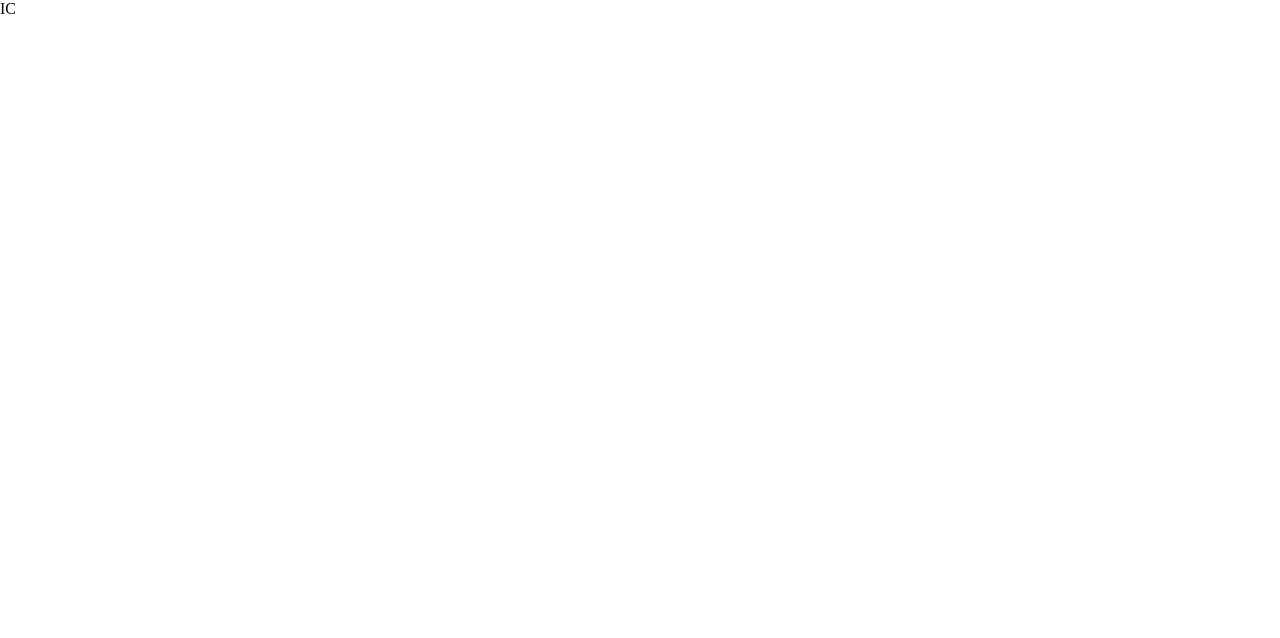
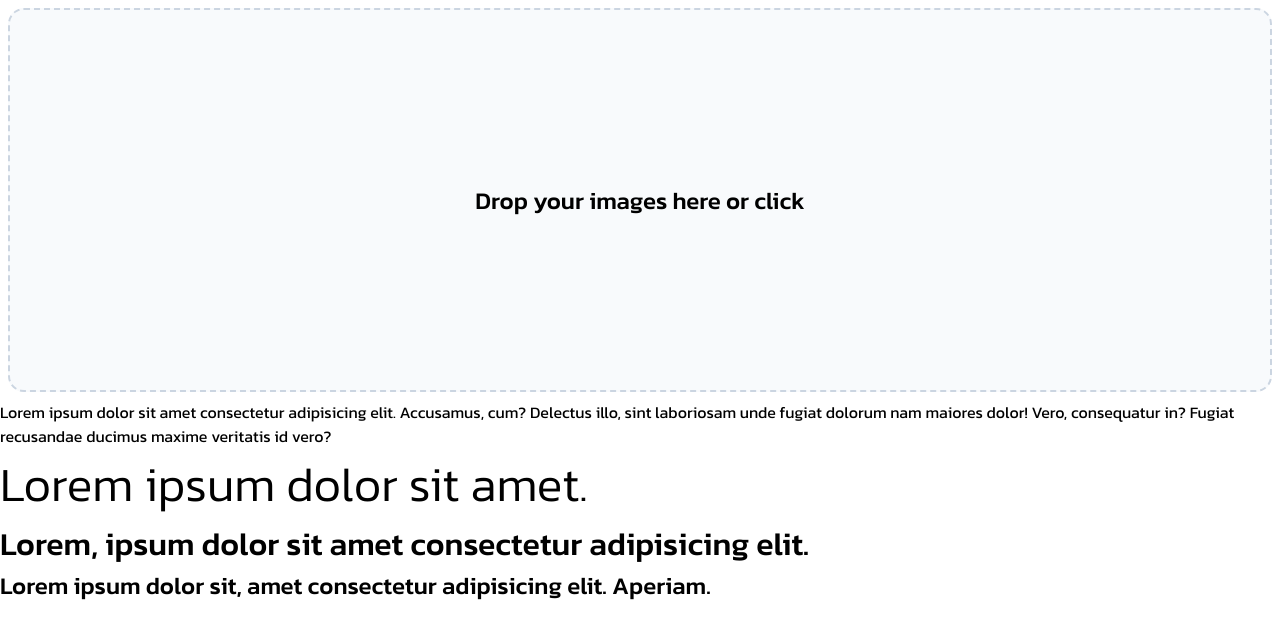
Before and after one commit to hungrysamurai/images_converter, a React (Vite) app: page / in a window 1280 px wide. Shown: the top 638 px of the page. Built offline with nearby package versions, Linux system fonts and the light colour scheme.

Commit message:
store and raw files slice added

```diff
--- a/index.html
+++ b/index.html
@@ -3,8 +3,14 @@
   <head>
     <meta charset="UTF-8" />
     <link rel="icon" type="image/svg+xml" href="/vite.svg" />
+    <link rel="preconnect" href="https://fonts.googleapis.com" />
+    <link rel="preconnect" href="https://fonts.gstatic.com" crossorigin />
+    <link
+      href="https://fonts.googleapis.com/css2?family=Kanit:wght@300;400;500&display=swap"
+      rel="stylesheet"
+    />
     <meta name="viewport" content="width=device-width, initial-scale=1.0" />
-    <title>Vite + React</title>
+    <title>Images Converter</title>
   </head>
   <body>
     <div id="root"></div>
--- a/package.json
+++ b/package.json
@@ -10,8 +10,11 @@
     "preview": "vite preview"
   },
   "dependencies": {
+    "@reduxjs/toolkit": "^1.9.5",
+    "nanoid": "^4.0.2",
     "react": "^18.2.0",
     "react-dom": "^18.2.0",
+    "react-redux": "^8.1.2",
     "styled-components": "^6.0.7"
   },
   "devDependencies": {
--- a/src/App.jsx
+++ b/src/App.jsx
@@ -1,11 +1,16 @@
-import GlobalStyles from "./GlobalStyles"
+import GlobalStyles from "./GlobalStyles";
+import ImagesUploadArea from "./components/ImagesUploadArea";
 
 function App() {
 
   return (
     <>
     <GlobalStyles/>
-    <div>IC</div>
+    <ImagesUploadArea/>
+    <p>Lorem ipsum dolor sit amet consectetur adipisicing elit. Accusamus, cum? Delectus illo, sint laboriosam unde fugiat dolorum nam maiores dolor! Vero, consequatur in? Fugiat recusandae ducimus maxime veritatis id vero?</p>
+    <h1>Lorem ipsum dolor sit amet.</h1>
+    <h2>Lorem, ipsum dolor sit amet consectetur adipisicing elit.</h2>
+    <h3>Lorem ipsum dolor sit, amet consectetur adipisicing elit. Aperiam.</h3>
     </>
   )
 }
--- a/src/GlobalStyles.jsx
+++ b/src/GlobalStyles.jsx
@@ -1,11 +1,42 @@
 import { createGlobalStyle } from "styled-components";
 
 const GlobalStyles = createGlobalStyle`
+
  * {
-  margin: 0;
-  padding: 0;
-  box-sizing: border-box;
-}
+    margin: 0;
+    padding: 0;
+    box-sizing: border-box;
+  }
+
+  body {
+    height: 100vh;
+    font-family: 'Kanit', sans-serif;
+  }
+
+  h1{
+    font-size: 3rem;
+    font-weight: 300;
+  }
+
+  h2 {
+    font-size: 2rem;
+    font-weight: 500;
+  }
+
+  h3{
+    font-size: 1.5rem;
+    font-weight: 500;
+  }
+
+  p {
+    font-weight: 400;
+  }
+
+  #root {
+    --color-primary: #94d2bd;
+    height: 100vh;
+    width: 100vw;
+  }
 `;
 
 export default GlobalStyles;
--- /dev/null
+++ b/src/components/ImagesUploadArea.jsx
@@ -0,0 +1,151 @@
+import styled from 'styled-components';
+import { useState } from 'react';
+
+import { useDispatch } from 'react-redux';
+import { addRawImage } from '../store/slices/rawImages/rawImagesSlice';
+
+import { nanoid } from 'nanoid';
+
+const ImagesUploadArea = () => {
+ // const rawImages = useSelector((state) => state.rawImages.rawFiles);
+ const dispatch = useDispatch();
+
+  // drag state
+  const [dragActive, setDragActive] = useState(false);
+
+  // handle drag events
+  const handleDrag = function(e) {
+    e.preventDefault();
+    e.stopPropagation();
+
+    if (e.type === "dragenter" || e.type === "dragover") {
+      setDragActive(true);
+    } else if (e.type === "dragleave") {
+      setDragActive(false);
+    }
+  };
+
+  // triggers when file is dropped
+  const handleDrop = function(e) {
+    e.preventDefault();
+    e.stopPropagation();
+
+    setDragActive(false);
+    if (e.dataTransfer.files.length !== 0) {
+      handleFiles([...e.dataTransfer.files]);
+    }
+  };
+
+  // triggers when file is selected with click
+  const handleChange = function(e) {
+    e.preventDefault();
+    if (e.target.files.length !== 0) {
+      handleFiles([...e.target.files]);
+    }
+  };
+
+  const handleFiles = (files) => {
+
+   for (let i = 0; i < files.length; i++) {
+      const {name, type, size} = files[i];
+       dispatch(
+        addRawImage({
+         URL: window.URL.createObjectURL(files[i]),
+         name,
+         type,
+         size,
+         id: nanoid()
+        })
+        )
+    }
+    // revokeObjectUrl
+  }
+
+
+ return (
+  <StyledImagesUploadArea
+  id="form-file-upload"
+  onDragEnter={handleDrag}
+  onSubmit={(e) => e.preventDefault()}
+  >
+      <input
+      type="file"
+      id="input-file-upload"
+      multiple={true}
+      onChange={handleChange}
+      hidden/>
+
+      <label
+      id="file-upload-label"
+      htmlFor="input-file-upload"
+      className={dragActive ? "drag-active" : "" }>
+        <div>
+          <h3>Drop your images here or click</h3>
+        </div>
+      </label>
+
+      { dragActive &&
+        <div
+        className='drag-placeholder'
+        onDragEnter={handleDrag}
+        onDragLeave={handleDrag}
+        onDragOver={handleDrag}
+        onDrop={handleDrop}>
+        </div>
+        }
+
+  </StyledImagesUploadArea>
+ )
+}
+
+const StyledImagesUploadArea = styled.form`
+  height: 50%;
+  width: 100%;
+  text-align: center;
+  position: relative;
+  padding:0.5rem;
+  overflow: hidden;
+
+  #file-upload-label {
+    height: 100%;
+    display: flex;
+    align-items: center;
+    justify-content: center;
+    border-width: 2px;
+    border-radius: 1rem;
+    border-style: dashed;
+    border-color: #cbd5e1;
+    background-color: #f8fafc;
+
+    .upload-button {
+     cursor: pointer;
+     padding: 0.25rem;
+     font-size: 1rem;
+     border: none;
+     background-color: transparent;
+     font-family: inherit;
+
+      &:hover {
+        text-decoration-line: underline;
+      }
+    }
+
+    &.drag-active {
+      background-color: #ffffff;
+    }
+  }
+
+  .drag-placeholder {
+    position: absolute;
+    width: calc(100% - 1rem);
+    height:  calc(100% - 1rem);
+    border-radius: 1rem;
+    background-color: var(--color-primary);
+    top: 0.5rem;
+    right: 0.5rem;
+    bottom: 0.5rem;
+    left: 0.5rem;
+  }
+`;
+
+export default ImagesUploadArea;
--- a/src/main.jsx
+++ b/src/main.jsx
@@ -2,8 +2,14 @@ import React from 'react'
 import ReactDOM from 'react-dom/client'
 import App from './App.jsx'
 
+import {store} from './store/store';
+import { Provider } from 'react-redux';
+
+
 ReactDOM.createRoot(document.getElementById('root')).render(
   <React.StrictMode>
-    <App />
+    <Provider store={store}>
+      <App />
+    </Provider>
   </React.StrictMode>,
 )
--- /dev/null
+++ b/src/store/slices/rawImages/rawImagesSlice.js
@@ -0,0 +1,18 @@
+import { createSlice } from "@reduxjs/toolkit";
+
+const initialState = {
+ rawFiles: []
+}
+
+export const rawImagesSlice = createSlice({
+ name: 'rawImages',
+ initialState,
+ reducers: {
+  addRawImage: (state, action) => {
+   state.rawFiles.push(action.payload);
+  },
+ }
+})
+
+export const { addRawImage } = rawImagesSlice.actions;
+export default rawImagesSlice.reducer;
--- /dev/null
+++ b/src/store/store.js
@@ -0,0 +1,9 @@
+import { configureStore } from '@reduxjs/toolkit';
+
+import rawImagesReducer from './slices/rawImages/rawImagesSlice';
+
+export const store = configureStore({
+ reducer: {
+  rawImages: rawImagesReducer
+ }
+})
```
Also changed, not shown: 1 other file (tests, documents, lock files or other folders).
